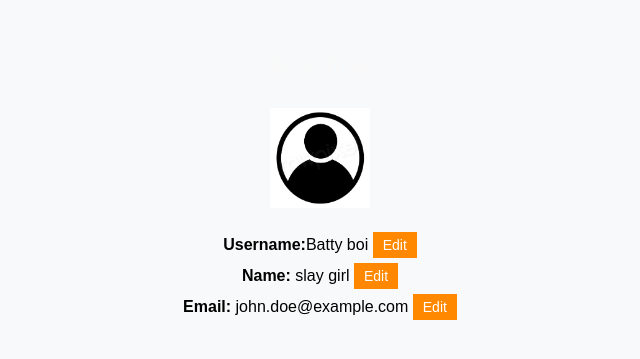
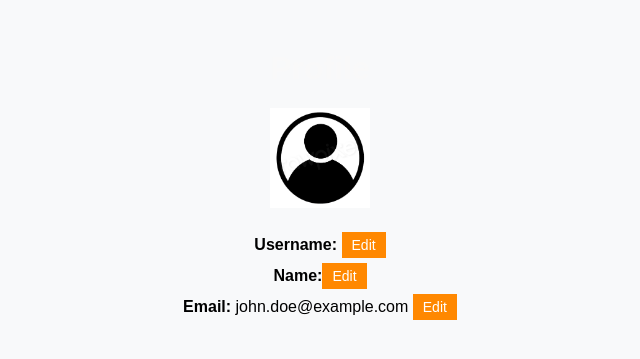
Before and after one commit to uol-feps-soc-comp2913-2324s2-classroom/team-project-team-15, a Flask app: page /profile in a window 1280 px wide. Shown: the top 359 px of the page, without its empty margins (320-960 px from the left). Run offline with Flask 3, Linux system fonts and the light colour scheme.

Commit message:
Update profile.html

```diff
--- a/Software_Project/app/templates/profile.html
+++ b/Software_Project/app/templates/profile.html
@@ -49,8 +49,8 @@
 
         <!-- Profile Information -->
         <div class="profile-info">
-            <p><strong>Username:</strong>Batty boi <button class="edit-button" onclick="editInfo('username')">Edit</button></p>
-            <p><strong>Name:</strong> slay girl <button class="edit-button" onclick="editInfo('name')">Edit</button></p>
+            <p><strong>Username:</strong> <button class="edit-button" onclick="editInfo('username')">Edit</button></p>
+            <p><strong>Name:</strong><button class="edit-button" onclick="editInfo('name')">Edit</button></p>
             <p><strong>Email:</strong> john.doe@example.com <button class="edit-button" onclick="editInfo('email')">Edit</button></p>
         </div>
     </div>
```
